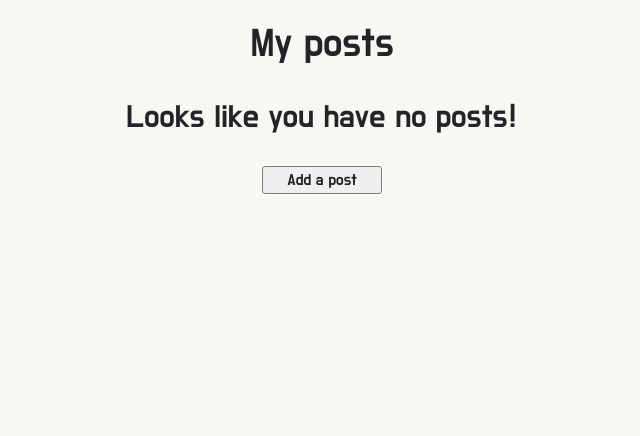
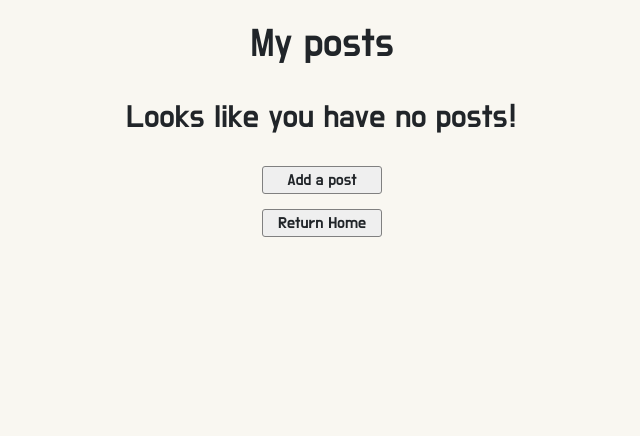
Before and after one commit to jkingportfolio/CI_PP4_Pic_Pals, a Django app: page /post/user-posts/ in a window 1280 px wide. Shown: the part 76-512 px from the top of the page, without its empty margins (318-958 px from the left). Run offline with Django 3.2, Linux system fonts and the light colour scheme; a user stored in the database is signed in; data that the repository does not hold is empty; parts of the project's set-up code (start-up, migrations or seed data) failed here and were passed over; some libraries are stand-ins or nearby versions.

Commit message:
Add: Return button to my posts

```diff
--- a/post/templates/post/feed.html
+++ b/post/templates/post/feed.html
@@ -63,5 +63,4 @@
     </a>
   </div>
 </div>
-
 {% endblock %}
--- a/post/templates/post/user_posts.html
+++ b/post/templates/post/user_posts.html
@@ -59,7 +59,12 @@
       {% endfor %}
     </div>
   </div>
-</div>
+  <div class="div-btn-control auto-margin text-center">
+    <a href="{% url 'dashboard' %}" aria-label="Return button"
+      class="a-btn text-center form-btn margin-btm btn-hover">
+      Return Home
+    </a>
+  </div>
 </div>
 
 {% endblock %}
```
